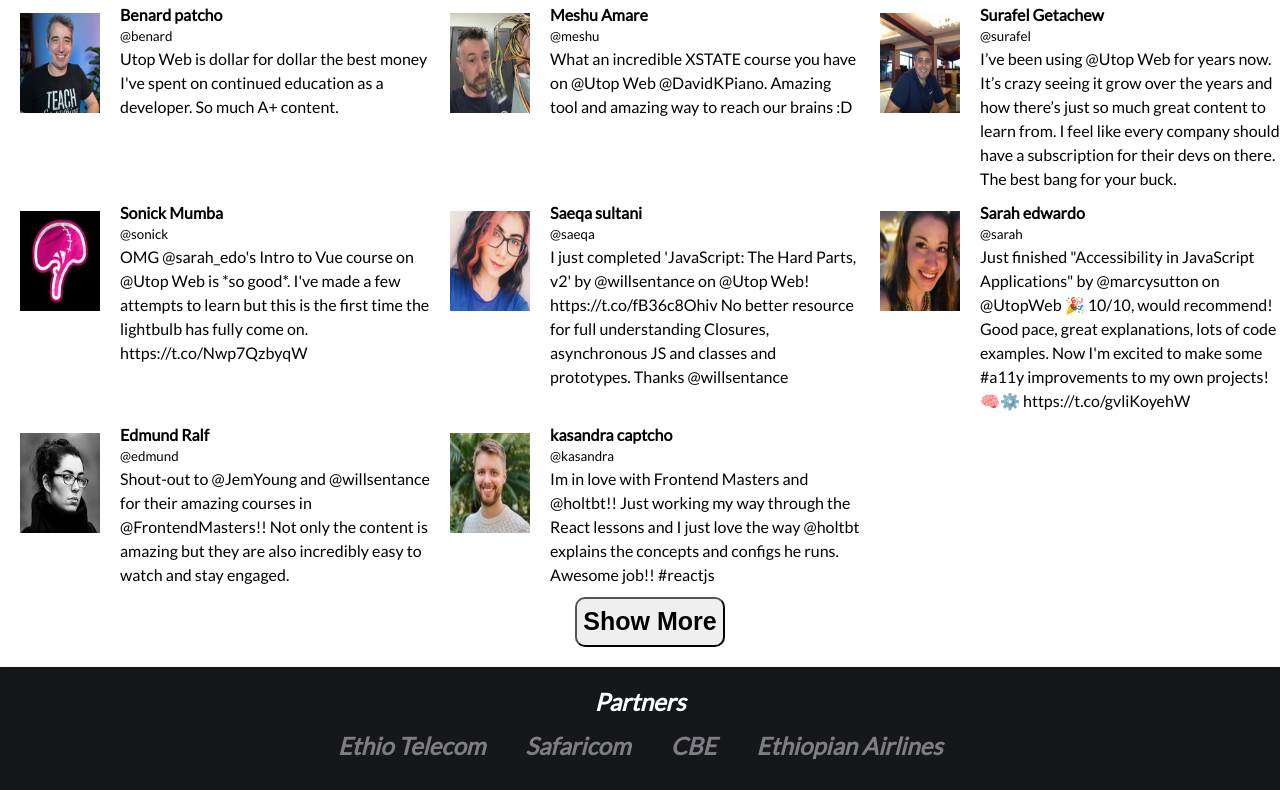
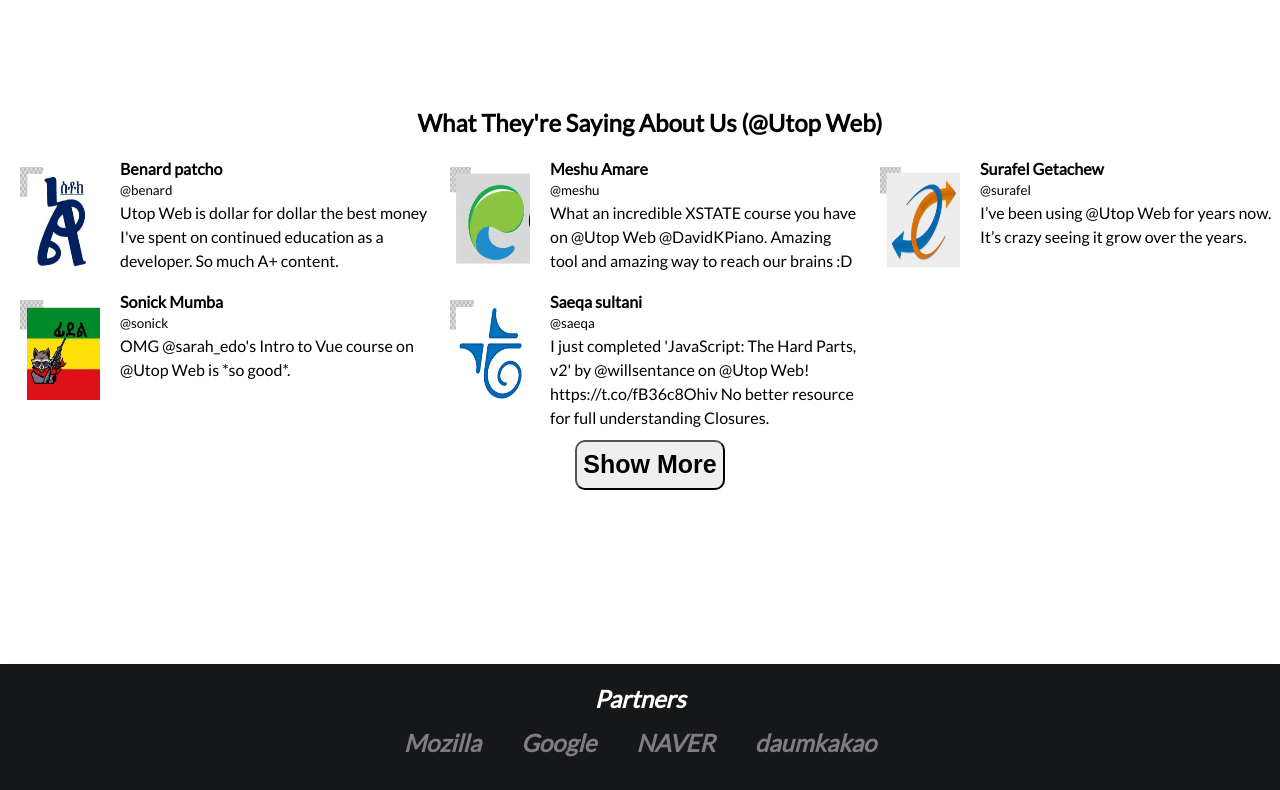
Before and after one commit to degisew/utop-web, a plain HTML site: page index.html in a window 1280 px wide. Shown: the part 1401-2191 px from the top of the page. Drawn offline with Linux system fonts and the light colour scheme.

Commit message:
design layout issue fixed

```diff
--- a/Sass/desktop.css
+++ b/Sass/desktop.css
@@ -79,7 +79,7 @@
 }
 
 .joinUs-section {
-  min-height: 250px;
+  /* min-height: 250px; */
   font-style: italic;
 }
 
--- a/Sass/style.css
+++ b/Sass/style.css
@@ -227,7 +227,7 @@
   text-decoration-line: underline;
 }
 
-#feedback :nth-child(n+9) {
+#feedback :nth-child(n+6) {
   display: none;
 }
 
@@ -279,7 +279,8 @@
   justify-content: center;
   align-items: center;
   min-height: 700px;
-  width: 100%;
+
+  /* width: 100%; */
   padding: 10px;
 }
 
@@ -430,6 +431,8 @@
   background-color: #151719;
   box-shadow: 0 2px 8px rgba(248, 247, 247, 0.895);
   align-items: center;
+  color: white;
+  height: auto;
   padding: 20px;
 }
 
@@ -440,8 +443,23 @@
   justify-content: center;
   align-items: center;
   text-align: center;
+  height: auto;
   margin: 15px;
   color: rgb(127, 125, 132);
+}
+
+.joinUs-content h1 {
+  display: flex;
+}
+
+.some-txt {
+  display: block;
+  background-color: gainsboro;
+  border: #fff solid 5px;
+  max-width: 400px;
+  text-align: center;
+  padding-top: 15px;
+  height: 80px;
 }
 
 .see-more-btn {
--- a/index.html
+++ b/index.html
@@ -86,8 +86,14 @@
           <span>Front-End Web Technologies</span>
         </h1>
         <div class="home-buttons-div">
-          <button type="button">Browse Our Courses</button>
-          <button type="button">Show Learning Paths</button>
+          <p class="some-txt">
+                    We work in Artifiical Intellegent, E-commerece, Agirculture, Data Mining, Robotics,
+                    Digital-Payement,
+                    cryptocurrency,
+                    we are here to work for the africans and create opportunity also.
+                </p>
+          <!-- <button type="button">Browse Our Courses</button>
+          <button type="button">Show Learning Paths</button> -->
         </div>
         <div class="copy">
           <b>2022-08-06 (MON) - 12 (THU)</b>
@@ -151,18 +157,17 @@
       </section>
 
       <section class="feedback-section">
-        <h1>What They're Saying About Us (@Utop Web)</h1>
+                  <h1>What They're Saying About Us (@Utop Web)</h1>
         <div class="inner-container" id="feedback">
-
         </div>
       </section>
       <section class="joinUs-section">
           <h2>Partners</h2>
           <div class="joinUs-content">
-            <h1>Ethio Telecom</h1>
-            <h1>Safaricom</h1>
-            <h1>CBE</h1>
-            <h1>Ethiopian Airlines</h1>
+            <h1><i>Mozilla</i></h1>
+            <h1>Google</h1>
+            <h1><b>NAVER</b></h1>
+            <h1>daumkakao</h1>
         </div>
       </section>
       <section class="bootcamp">
--- a/javascript/dynamic.js
+++ b/javascript/dynamic.js
@@ -11,44 +11,44 @@
   {
     name: 'Benard patcho',
     un: '@benard',
-    profile: '../images/firstimg.png',
+    profile: '../images/alewaLogo.png',
     tought:
       "Utop Web is dollar for dollar the best money I've spent on continued education as a developer. So much A+ content.",
   },
   {
     name: 'Meshu Amare',
     un: '@meshu',
-    profile: '../images/secondimg.png',
+    profile: '../images/myethio.png',
     tought:
       'What an incredible XSTATE course you have on @Utop Web @DavidKPiano. Amazing tool and amazing way to reach our brains :D',
   },
   {
     name: 'Surafel Getachew',
     un: '@surafel',
-    profile: '../images/thirdimg.png',
+    profile: '../images/sekelaLogo.png',
     tought:
-      'I’ve been using @Utop Web for years now. It’s crazy seeing it grow over the years and how there’s just so much great content to learn from. I feel like every company should have a subscription for their devs on there. The best bang for your buck.',
+      'I’ve been using @Utop Web for years now. It’s crazy seeing it grow over the years. ',
   },
   {
     name: 'Sonick Mumba',
     un: '@sonick',
-    profile: '../images/fourthimg.png',
+    profile: '../images/fidle.png',
     tought:
-      "OMG @sarah_edo's Intro to Vue course on @Utop Web is *so good*. I've made a few attempts to learn but this is the first time the lightbulb has fully come on. https://t.co/Nwp7QzbyqW",
+      "OMG @sarah_edo's Intro to Vue course on @Utop Web is *so good*. ",
   },
   {
     name: 'Saeqa sultani',
     un: '@saeqa',
-    profile: '../images/fifthimg.png',
+    profile: '../images/telebirrLogo.png',
     tought:
-      "I just completed 'JavaScript: The Hard Parts, v2' by @willsentance on @Utop Web! https://t.co/fB36c8Ohiv No better resource for full understanding Closures, asynchronous JS and classes and prototypes. Thanks @willsentance",
+      "I just completed 'JavaScript: The Hard Parts, v2' by @willsentance on @Utop Web! https://t.co/fB36c8Ohiv No better resource for full understanding Closures.",
   },
   {
     name: 'Sarah edwardo',
     un: '@sarah',
-    profile: '../images/sixthimg.png',
+    profile: '../images/midroc.jpg',
     tought:
-      'Just finished "Accessibility in JavaScript Applications" by @marcysutton on @UtopWeb 🎉 10/10, would recommend! Good pace, great explanations, lots of code examples. Now I\'m excited to make some #a11y improvements to my own projects! 🧠⚙️ https://t.co/gvliKoyehW',
+      'Just finished "Accessibility in JavaScript Applications" by @marcysutton on @UtopWeb 🎉 ',
   },
   {
     name: 'Edmund Ralf',
```
Also changed, not shown: images/alewaLogo.png (added), images/fidle.png (added), images/mdslogo.png (added), images/midroc.jpg (added), images/myethio.png (added), images/safari.png (added), images/sekelaLogo.png (added), images/telebirrLogo.png (added).
